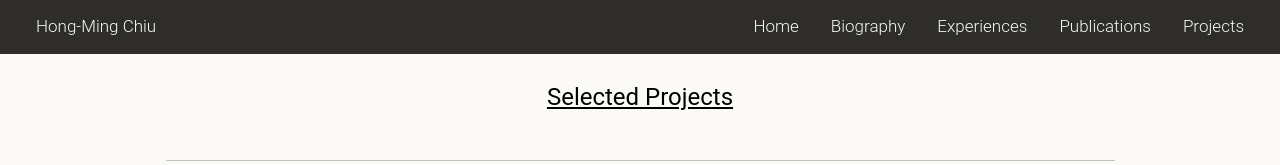
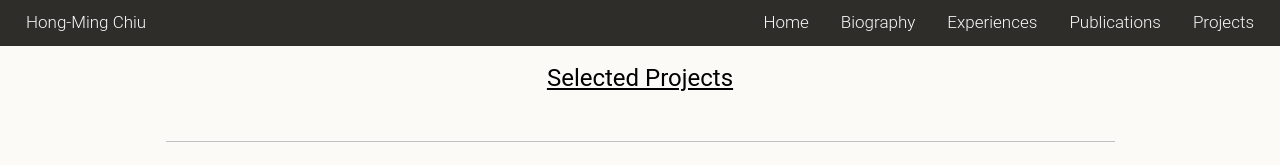
Before and after one commit to Hong-Ming/Hong-Ming.github.io, a plain HTML site: page index.html in a window 1280 px wide. Both pictures are taken after a click on the link "Projects". Shown: the top 165 px of the page. Drawn offline with Linux system fonts and the light colour scheme.

Commit message:
update html

```diff
--- a/css/main.css
+++ b/css/main.css
@@ -187,7 +187,7 @@ pre>code {
 }
 
 .page-content {
-    padding: 30px 0
+    padding: 0px 0
 }
 
 .text-center {
--- a/css/namecard.css
+++ b/css/namecard.css
@@ -34,7 +34,7 @@
     max-width: 100%;
     /* height: 320px; */
     z-index: initial;
-    margin: 83px auto 0;
+    margin: 75px auto 0;
     padding-right: 0px;
     padding-left: 0px
 }
--- a/css/topnav.css
+++ b/css/topnav.css
@@ -1,7 +1,7 @@
 /* fix bookmark offest */
 :target {
-  padding-top: 79px;
-  margin-top: -79px;
+  padding-top: 60px;
+  margin-top: -60px;
 }
 
 /* Add a black background color to the top navigation */
@@ -21,16 +21,16 @@
   float: left;
   color: #f9f9f9;
   text-align: center;
-  padding: 14px 16px;
+  padding: 10px 16px;
   text-decoration: none;
   font-size: 17px;
 }
 
 #firstnav {
-  margin-left: 20px;
+  margin-left: 10px;
 }
 #lastnav {
-  margin-right: 20px;
+  margin-right: 10px;
 }
 
 @media (hover: hover) {
@@ -46,7 +46,7 @@
   border: none;
   outline: none;
   color: #f9f9f9;
-  padding: 14px 16px;
+  padding: 10px 16px;
   background-color: inherit;
   font-family: inherit;
   margin: 0;
```
